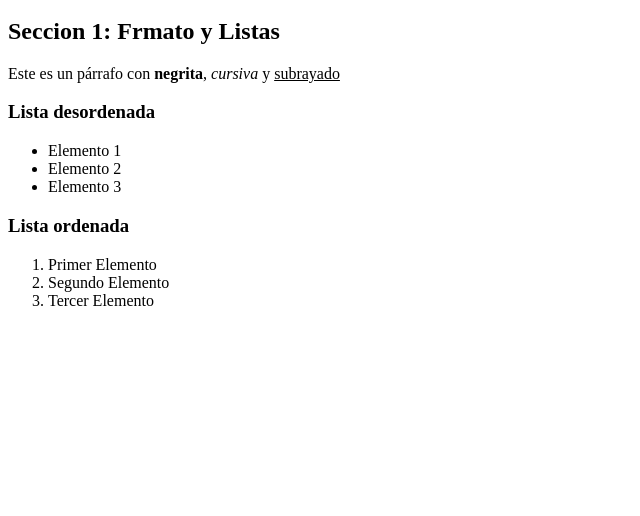
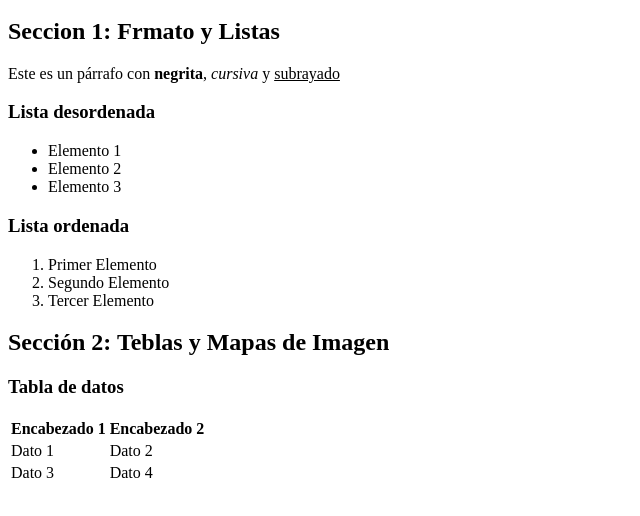
Before and after one commit to adolimar/webpages2, a plain HTML site: page index.html in a window 1280 px wide. Shown: the part 154-670 px from the top of the page, without its empty margins (0-640 px from the left). Drawn offline with Linux system fonts and the light colour scheme.

Commit message:
Tabla creada

```diff
--- a/index.html
+++ b/index.html
@@ -21,6 +21,7 @@
     </header>
     <main>
         <!-- Contenido principal-->
+         <!--Sección 1 del contenido-->
          <section id="seccion1">
             <h2>Seccion 1: Frmato y Listas</h2>
             <p>Este es un párrafo con <strong>negrita</strong>, <em>cursiva</em> y <u>subrayado</u></p>
@@ -37,6 +38,31 @@
                 <li>Tercer Elemento</li>
             </ol>
          </section>
+         <!--Sección 2 del contenido-->
+         <section id="seccion2">
+            <h2>Sección 2: Teblas y Mapas de Imagen</h2>
+            <h3>Tabla de datos</h3>
+            <!--Tabla de datos-->
+            <table border="0">
+                <thead>
+                <tr>
+                    <th>Encabezado 1</th>
+                    <th>Encabezado 2</th>
+                </tr>
+            </thead>
+            <tbody>
+                <tr>
+                    <td>Dato 1</td>
+                    <td>Dato 2</td>
+                </tr>
+                <tr>
+                    <td>Dato 3</td>
+                    <td>Dato 4</td>
+            </tbody>
+
+            </table>
+
+         </section>
 
     </main>
 </body>
```
